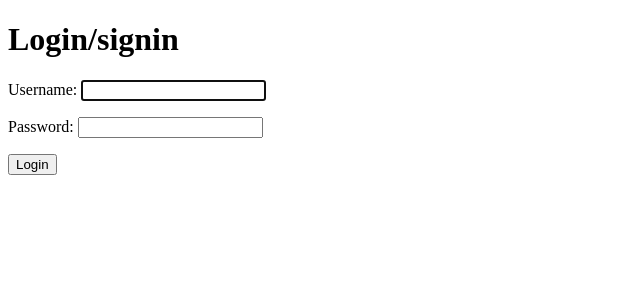
After one commit to leitolml1/repo_sistema_login, a Django app: page /signin/ in a window 1280 px wide. The commit adds this page. Shown: the top 300 px of the page, without its empty margins (0-640 px from the left). Run offline with Django 5.2, Linux system fonts and the light colour scheme.

Commit message:
Verificar

```diff
--- a/tasks/templates/base.html
+++ b/tasks/templates/base.html
@@ -21,6 +21,9 @@
             <ul>
                 <li><a href="/signup">Registrarse</a></li>
             </ul>
+            <ul>
+                <li><a href="/signin">Login</a></li>
+            </ul>
         {% endif %}
     </nav>
     {% block content %}
--- /dev/null
+++ b/tasks/templates/signin.html
@@ -0,0 +1,21 @@
+<!DOCTYPE html>
+<html lang="en">
+<head>
+    <meta charset="UTF-8">
+    <meta name="viewport" content="width=device-width, initial-scale=1.0">
+    <title>Document</title>
+</head>
+<body>
+    <div>
+        <h1>Login/signin</h1>
+        <p>{{error}}</p>
+        <div>
+            <form action="" method="POST">
+                {% csrf_token %}
+                {{form.as_p}}
+                <button>Login</button>
+            </form>
+        </div>
+    </div>
+</body>
+</html>
--- a/tasks/urls.py
+++ b/tasks/urls.py
@@ -5,5 +5,6 @@ urlpatterns = [
     path('', views.home,name="home"),
     path('signup/', views.signup,name="signup"),
     path('tasks/', views.tasks,name="tasks"),
-     path('logout/', views.tasks,name="logout"),
+    path('logout/', views.signout,name="logout"),
+    path('signin/', views.signin,name="signin"),
 ]
--- a/tasks/views.py
+++ b/tasks/views.py
@@ -1,7 +1,7 @@
 from django.shortcuts import render,redirect
-from django.contrib.auth.forms import UserCreationForm
+from django.contrib.auth.forms import UserCreationForm,AuthenticationForm
 from django.contrib.auth.models import User
-from django.contrib.auth import login
+from django.contrib.auth import login,logout,authenticate
 from django.http import HttpResponse
 # Create your views here.
 
@@ -38,7 +38,22 @@ def tasks(request):
 
     })
 
-def logout(request):
-    return render(request,"",{
+def signout(request):
+    logout(request)
+    return redirect("home")
 
-    })
+def signin(request):
+    if request.method=="POST":
+        user=authenticate(request,username=request.POST["username"],password=request.POST["password"])
+        if user is None:
+            return render(request,"signin.html",{
+                "form":AuthenticationForm(),
+                "error":"Contraseña o usario incorrectos!"
+            })
+        else:
+            login(request,user)
+            return redirect("tasks")
+    else:
+        return render(request,"signin.html",{
+            "form":AuthenticationForm()
+        })
```
Also changed, not shown: db.sqlite3.
